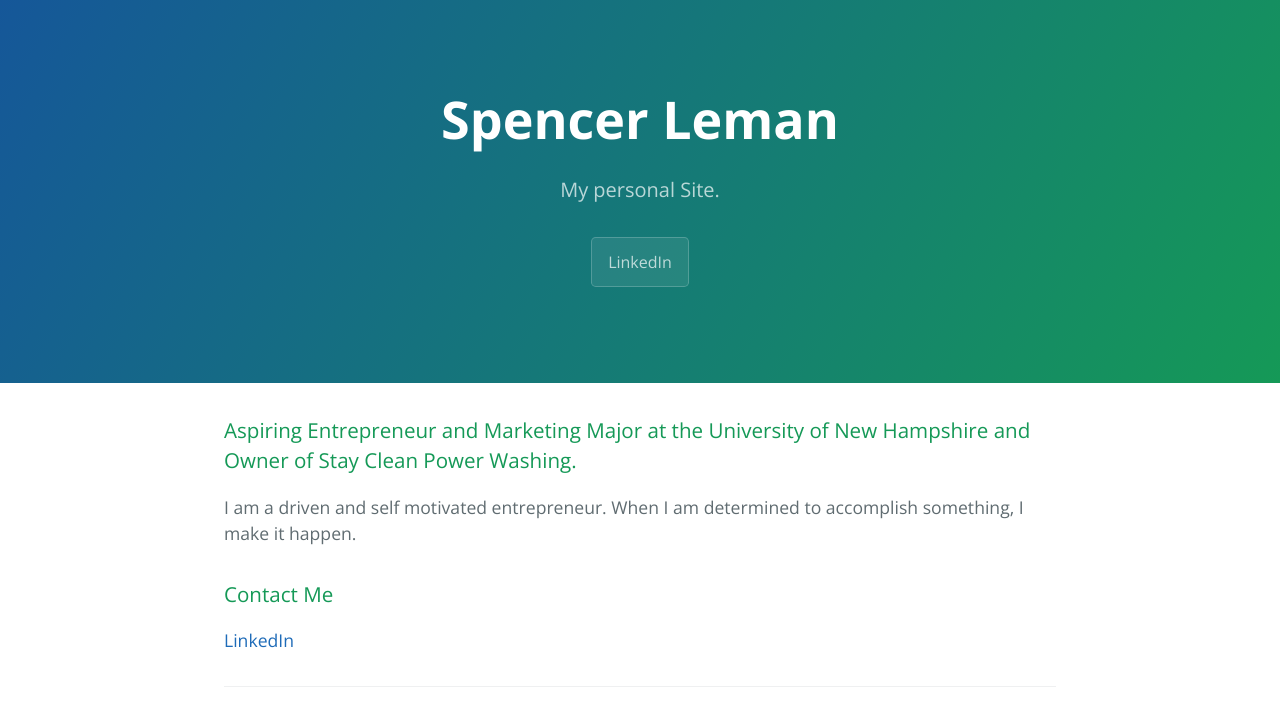
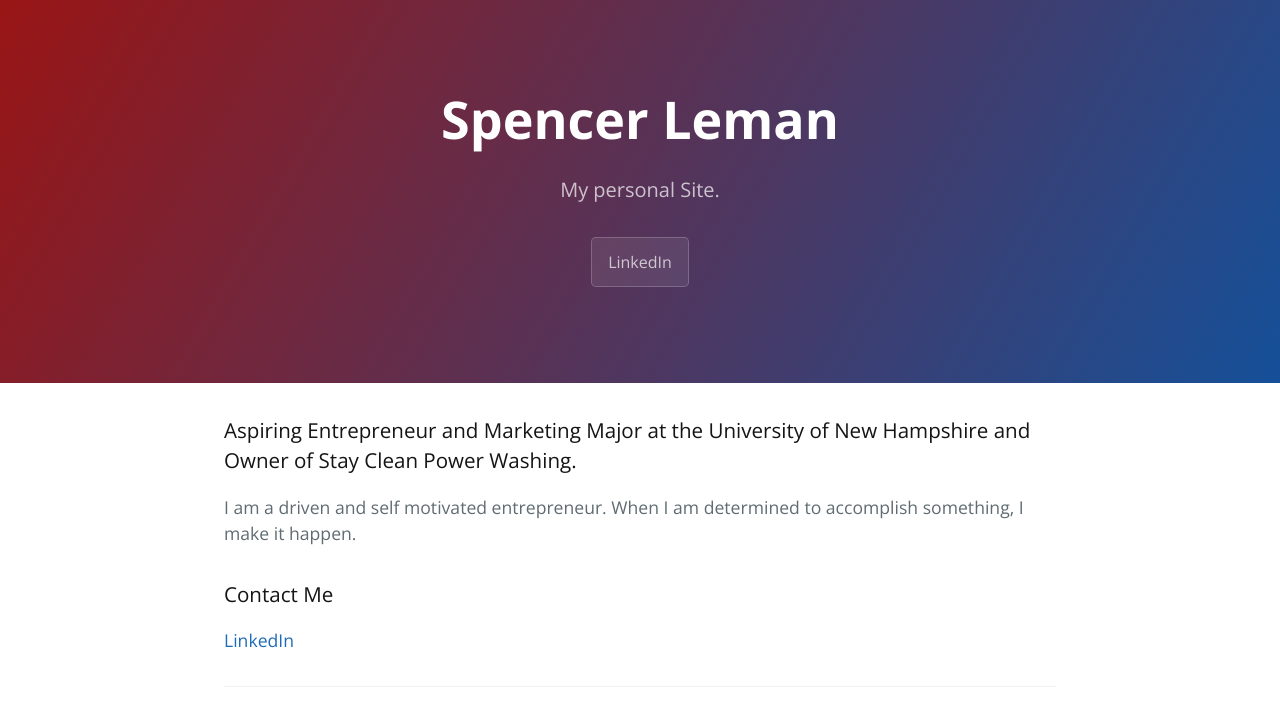
Before and after one commit to zleman1593/spencerSite, a plain HTML site: page index.html in a window 1280 px wide. Drawn offline with nearby package versions, Linux system fonts and the light colour scheme.

Commit message:
color change

```diff
--- a/stylesheets/stylesheet.css
+++ b/stylesheets/stylesheet.css
@@ -57,7 +57,7 @@ a {
   color: #fff;
   text-align: center;
   background-color: #159957;
-  background-image: linear-gradient(120deg, #155799, #159957); }
+  background-image: linear-gradient(120deg, #991515, #155099); }
 
 @media screen and (min-width: 64em) {
   .page-header {
@@ -112,7 +112,7 @@ a {
   margin-top: 2rem;
   margin-bottom: 1rem;
   font-weight: normal;
-  color: #159957; }
+  color: #151515; }
 .main-content p {
   margin-bottom: 1em; }
 .main-content code {
```
